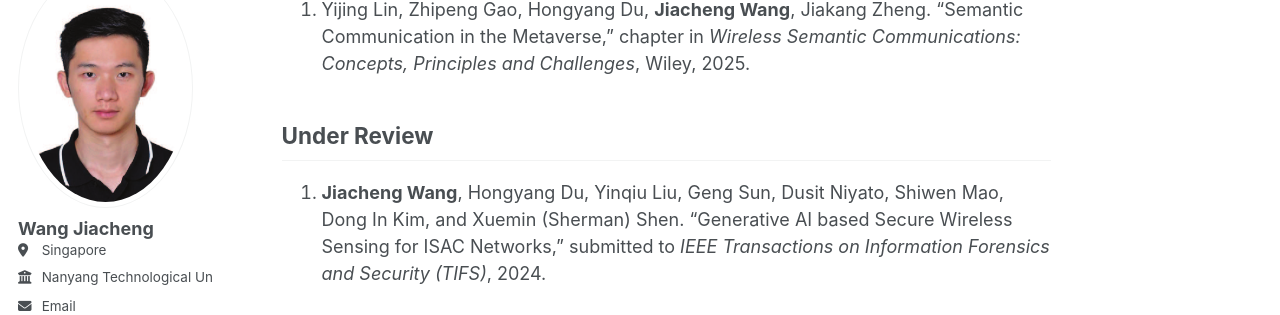
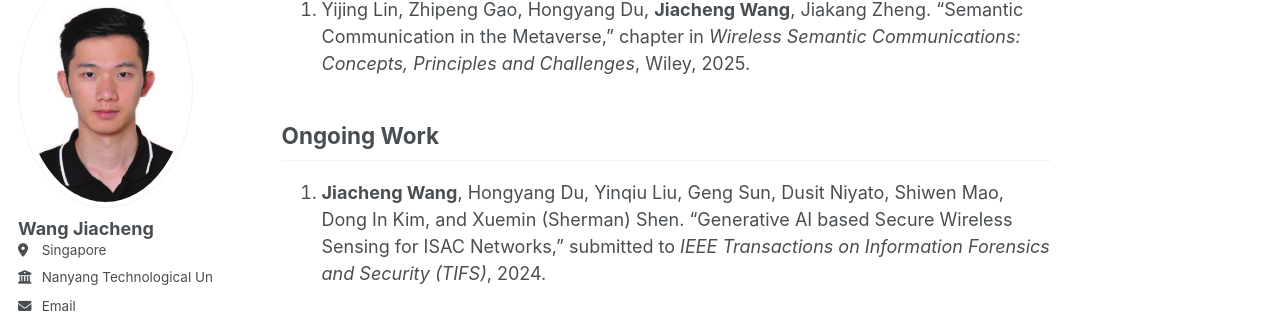
Before and after one commit to W-JiaCheng/W-JiaCheng.github.io, a Jekyll site: the page built from _pages/markdown.md, in a window 1280 px wide and 900 px high, scrolled down 3791 px. Shown: the part 138-453 px from the top of the window. Built offline with Jekyll 4.4.1, drawn with Linux system fonts in a browser that asks for light colours; some web fonts are replaced.

Commit message:
Update markdown.md

```diff
--- a/_pages/markdown.md
+++ b/_pages/markdown.md
@@ -73,7 +73,7 @@ You can also find my articles on [my Google Scholar profile]({{site.author.googl
 
 1. Yijing Lin, Zhipeng Gao, Hongyang Du, **Jiacheng Wang**, Jiakang Zheng. "Semantic Communication in the Metaverse," chapter in *Wireless Semantic Communications: Concepts, Principles and Challenges*, Wiley, 2025.
 
-## Under Review
+## Ongoing Work
 
 1. **Jiacheng Wang**, Hongyang Du, Yinqiu Liu, Geng Sun, Dusit Niyato, Shiwen Mao, Dong In Kim, and Xuemin (Sherman) Shen. "Generative AI based Secure Wireless Sensing for ISAC Networks," submitted to *IEEE Transactions on Information Forensics and Security (TIFS)*, 2024.
 
```
